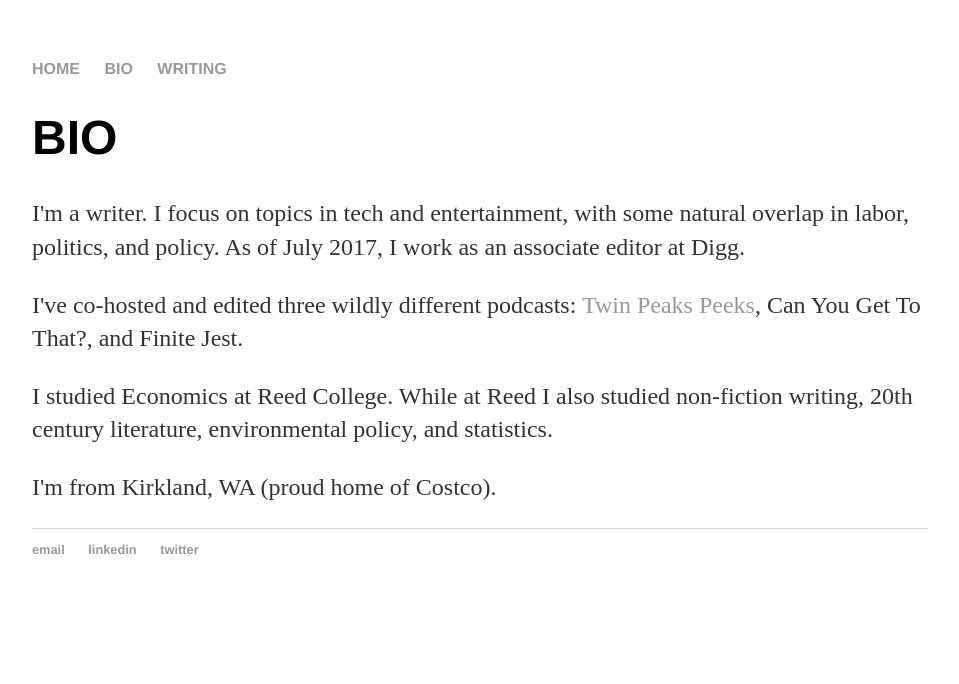
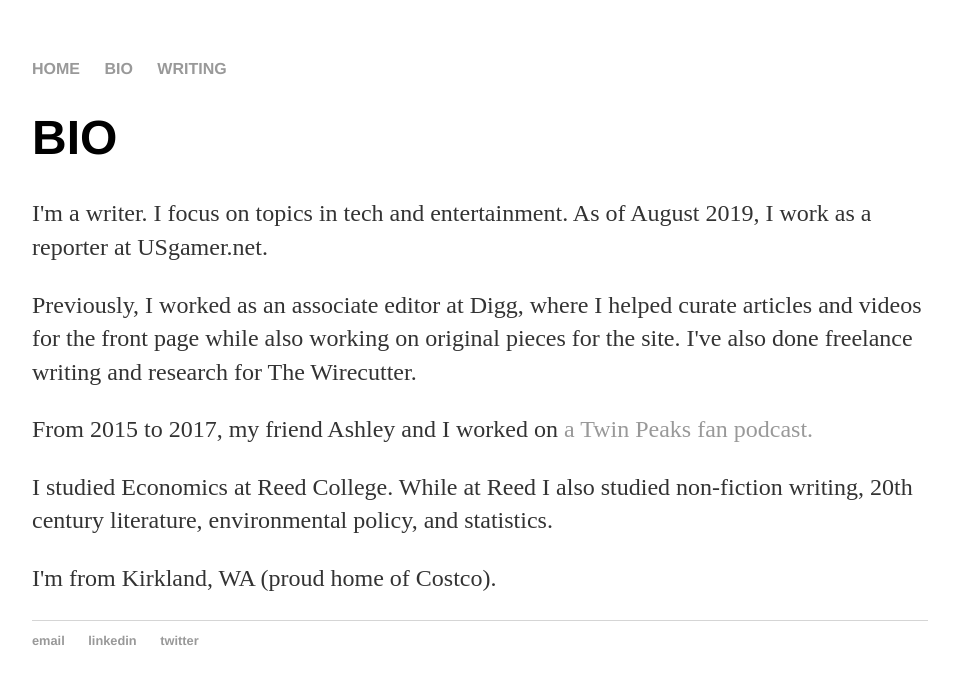
Before and after one commit to mathewolson/mathewolson.github.io, a Jekyll site: the page built from about.html, in a window 1280 px wide. Shown: the top 684 px of the page, without its empty margins (160-1119 px from the left). Built offline with Jekyll 4.4.1, drawn with Linux system fonts in a browser that asks for light colours.

Commit message:
Update about.html

```diff
--- a/about.html
+++ b/about.html
@@ -4,8 +4,9 @@
 ---
 <div class="blurb">
 	<h1>BIO</h1>
-	<p>I'm a writer. I focus on topics in tech and entertainment, with some natural overlap in labor, politics, and policy. As of July 2017, I work as an associate editor at Digg. </p>
-	<p>I've co-hosted and edited three wildly different podcasts: <a href="https://twinpeakspeeks.simplecast.fm/">Twin Peaks Peeks</a>, Can You Get To That?, and Finite Jest.</p>
+	<p>I'm a writer. I focus on topics in tech and entertainment. As of August 2019, I work as a reporter at USgamer.net. </p>
+	<p>Previously, I worked as an associate editor at Digg, where I helped curate articles and videos for the front page while also working on original pieces for the site. I've also done freelance writing and research for The Wirecutter.</p>
+	<p>From 2015 to 2017, my friend Ashley and I worked on <a href="https://twinpeakspeeks.simplecast.fm/">a Twin Peaks fan podcast.</a></p>
 	<p>I studied Economics at Reed College. While at Reed I also studied non-fiction writing, 20th century literature, environmental policy, and statistics.</p>
 	<p>I'm from Kirkland, WA (proud home of Costco).</p>
 </div><!-- /.blurb -->
```
